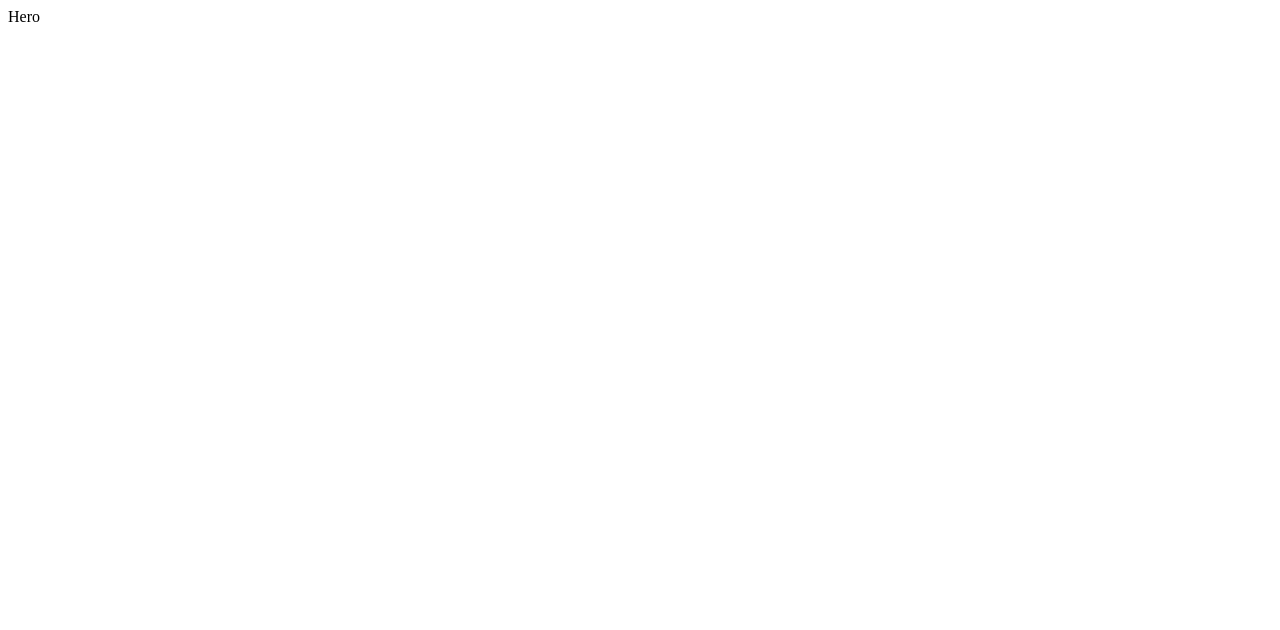
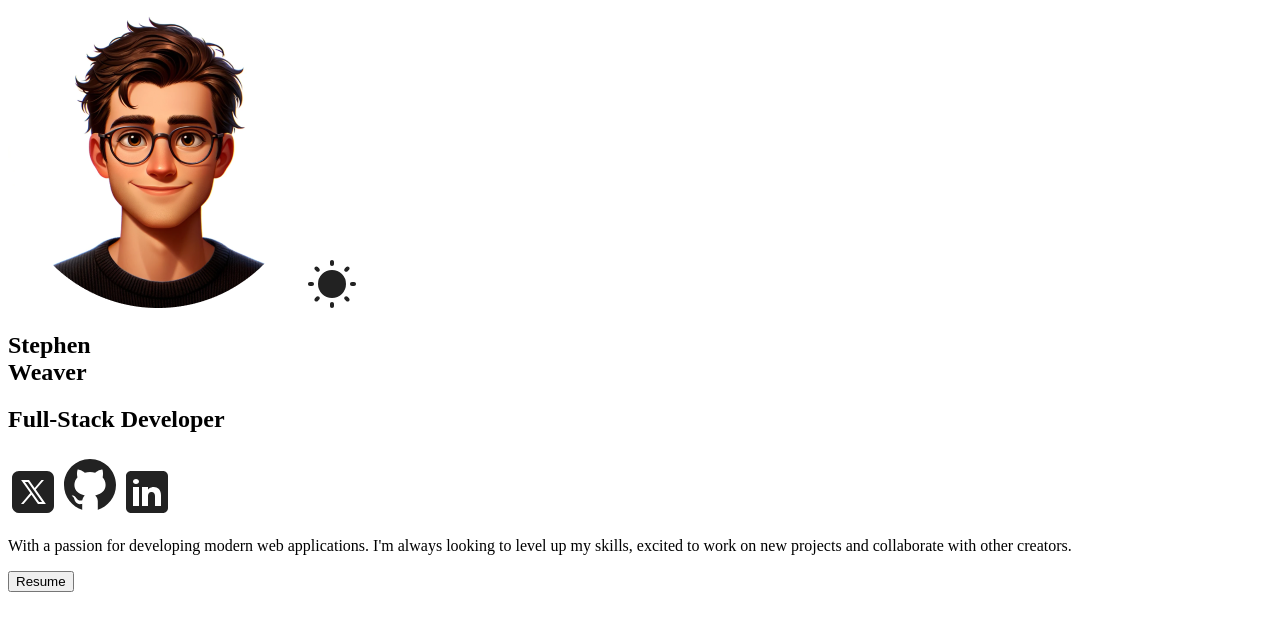
Before and after one commit to stepweaver/portfolio, a React (Vite) app: page / in a window 1280 px wide. Shown: the top 630 px of the page. Built offline with nearby package versions, Linux system fonts and the light colour scheme; a web font is replaced by a local one.

Commit message:
Complete Hero component with placeholder photo, socials icons, short description, and Resume download link.

```diff
--- a/src/sections/Hero/Hero.jsx
+++ b/src/sections/Hero/Hero.jsx
@@ -1,5 +1,55 @@
+import styles from './HeroStyles.module.css';
+import heroImg from '../../assets/hero-img.png';
+import themeIcon from '../../assets/sun.svg';
+import twitterIcon from '../../assets/twitter-light.svg';
+import githubIcon from '../../assets/github-light.svg';
+import linkedinIcon from '../../assets/linkedin-light.svg';
+import CV from '../../assets/cv.pdf';
+
 function Hero() {
-  return <>Hero</>;
+  return (
+    <section id='hero' className={styles.container}>
+      <div className={styles.colorModeContainer}>
+        <img
+          className={styles.hero}
+          src={heroImg}
+          alt='Profile Picture of Stephen Weaver'
+        />
+        <img
+          className={styles.colorMode}
+          src={themeIcon}
+          alt='Color mode icon'
+        />
+      </div>
+      <div className={styles.info}>
+        <h1>
+          Stephen
+          <br />
+          Weaver
+        </h1>
+        <h2>Full-Stack Developer</h2>
+        <span>
+          <a href='https://twitter.com/stepweaver1' target='_blank'>
+            <img src={twitterIcon} alt='Twitter icon' />
+          </a>
+          <a href='https://github.com/stepweaver' target='_blank'>
+            <img src={githubIcon} alt='Github icon' />
+          </a>
+          <a href='https://linkedin.com/stepweaver1' target='_blank'>
+            <img src={linkedinIcon} alt='linkedin icon' />
+          </a>
+        </span>
+        <p>
+          With a passion for developing modern web applications. I'm always
+          looking to level up my skills, excited to work on new projects and
+          collaborate with other creators.
+        </p>
+        <a href={CV} download>
+          <button className='hover'>Resume</button>
+        </a>
+      </div>
+    </section>
+  );
 }
 
 export default Hero;
```
